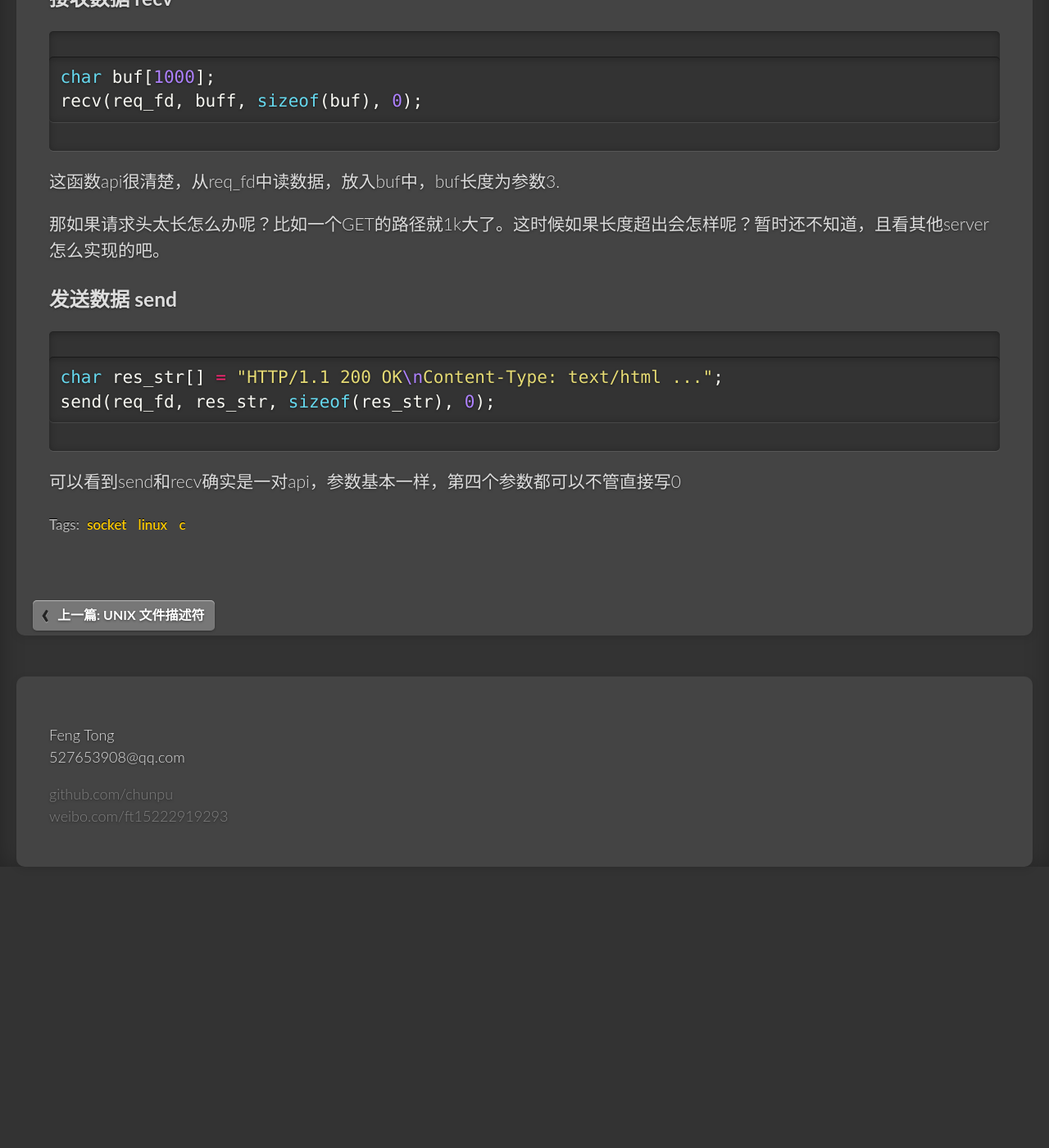
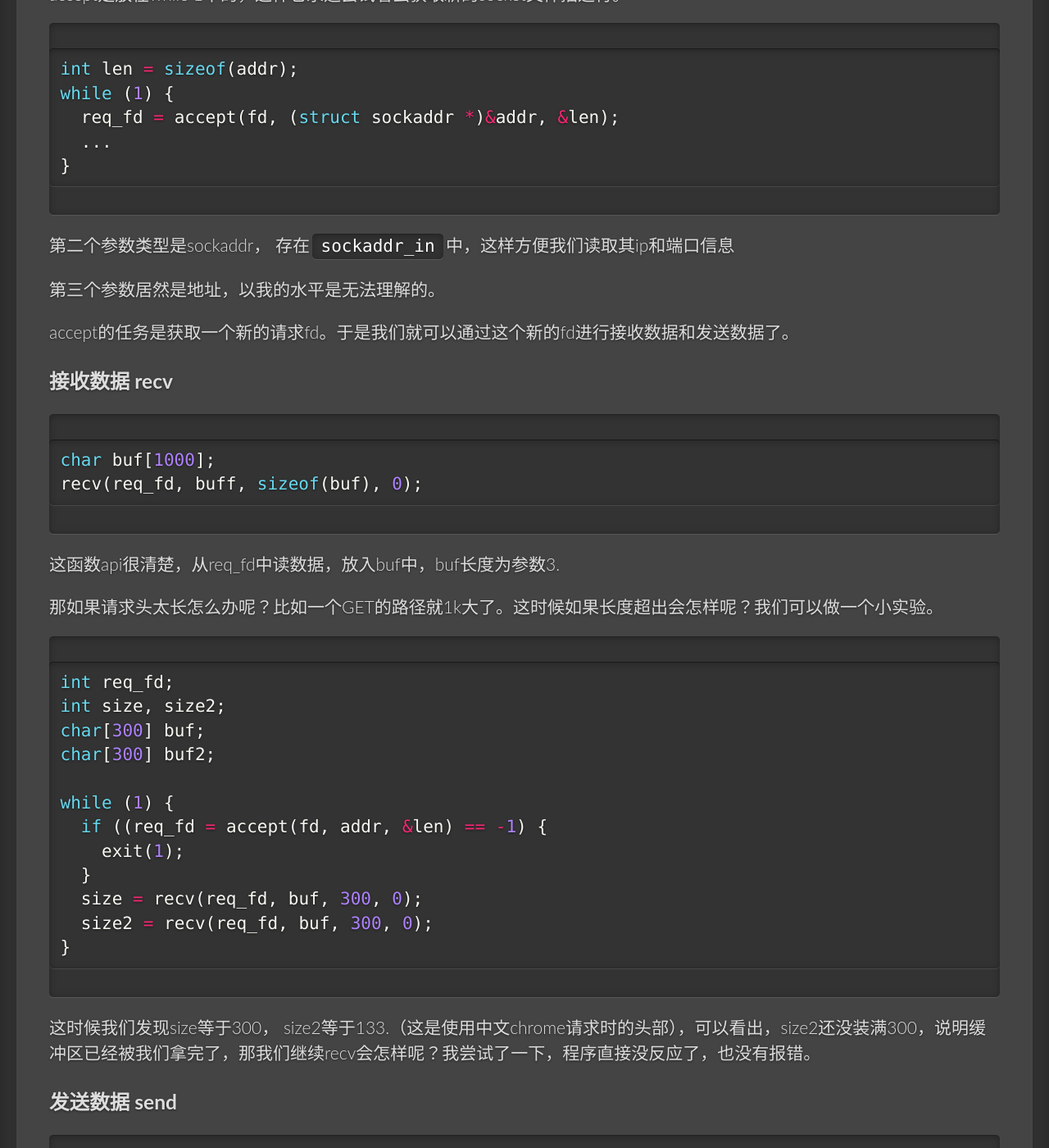
Before and after one commit to chunpu/blog, a Jekyll site: the page built from _posts/2013-08-13-socket.md, in a window 1280 px wide and 1400 px high, scrolled down 2865 px. Shown: the whole window at 82% size. Built offline with Jekyll 4.4.1, drawn with Linux system fonts in a browser that asks for light colours; Markdown is read by kramdown in place of the engine named in the settings; before the commit the page ends 3972 px from its top, so only the background shows below that; some of the changed text lies outside the part shown.

````diff
--- a/_posts/2013-08-13-socket.md
+++ b/_posts/2013-08-13-socket.md
@@ -10,6 +10,18 @@ tags:
 我发现c语言学习环境极为恶劣, 有问题上网找, 首先c关键词太弱..而且c语言的博客根本没法看, 一段代码基本是不能跑的, 如果有缩进我都已经感激涕零了. 不得不感叹还是js好啊, 毕竟会js的文章不会太丑.
 
 所以我写c有关的学习博客, 都只求代码美观, 能直接运行.
+
+### socket
+
+socket方法是用来获取一个文件描述符的。
+
+```c
+int fd = socket(PF_INET, SOCK_STREAM, 0);
+```
+
+`SOCK_STREAM`表示流式数据，也就是tcp协议，udp的参数是`SOCK_DGRAM`.全程叫datagram，数据豌豆，也就是我们常说的数据报啦。
+
+这下我终于明白为啥nodejs中使用udp协议是`require("dgram");`了
 
 ###`AF_INET`和`PF_INET`
 
@@ -75,10 +87,13 @@ accept是放在while 1中的，这样它永远尝试着去获取新的socket文
 int len = sizeof(addr);
 while (1) {
   req_fd = accept(fd, (struct sockaddr *)&addr, &len);
+  ...
 }
 ```
 
-这个len居然是地址，以我的水平是无法理解的。
+第二个参数类型是sockaddr， 存在`sockaddr_in`中，这样方便我们读取其ip和端口信息
+
+第三个参数居然是地址，以我的水平是无法理解的。
 
 accept的任务是获取一个新的请求fd。于是我们就可以通过这个新的fd进行接收数据和发送数据了。
 
@@ -91,7 +106,26 @@ recv(req_fd, buff, sizeof(buf), 0);
 
 这函数api很清楚，从req_fd中读数据，放入buf中，buf长度为参数3.
 
-那如果请求头太长怎么办呢？比如一个GET的路径就1k大了。这时候如果长度超出会怎样呢？暂时还不知道，且看其他server怎么实现的吧。
+那如果请求头太长怎么办呢？比如一个GET的路径就1k大了。这时候如果长度超出会怎样呢？我们可以做一个小实验。
+
+```c
+int req_fd;
+int size, size2;
+char[300] buf;
+char[300] buf2;
+
+while (1) {
+  if ((req_fd = accept(fd, addr, &len) == -1) {
+    exit(1);
+  }
+  size = recv(req_fd, buf, 300, 0);
+  size2 = recv(req_fd, buf, 300, 0);
+}
+```
+这时候我们发现size等于300， size2等于133.（这是使用中文chrome请求时的头部），可以看出，size2还没装满300，说明缓冲区已经被我们拿完了，那我们继续recv会怎样呢？我尝试了一下，程序直接没反应了，也没有报错。
+
+
+
 
 ### 发送数据 send
 
````
Also changed, not shown: _posts/2013-08-17-linux-study.md (added, +380 -0 lines).
